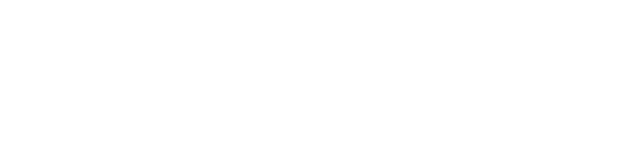
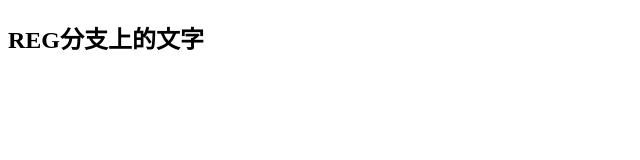
Before and after one commit to liu-doublesir3/project_01, a plain HTML site: page index.html in a window 1280 px wide. Shown: the whole page, without its empty margins (0-640 px from the left). Drawn offline with Linux system fonts and the light colour scheme.

Commit message:
在reg上修改

```diff
--- a/index.html
+++ b/index.html
@@ -9,7 +9,7 @@
 </head>
 
 <body>
-
+    <h2>REG分支上的文字</h2>
 </body>
 
 </html>
```
